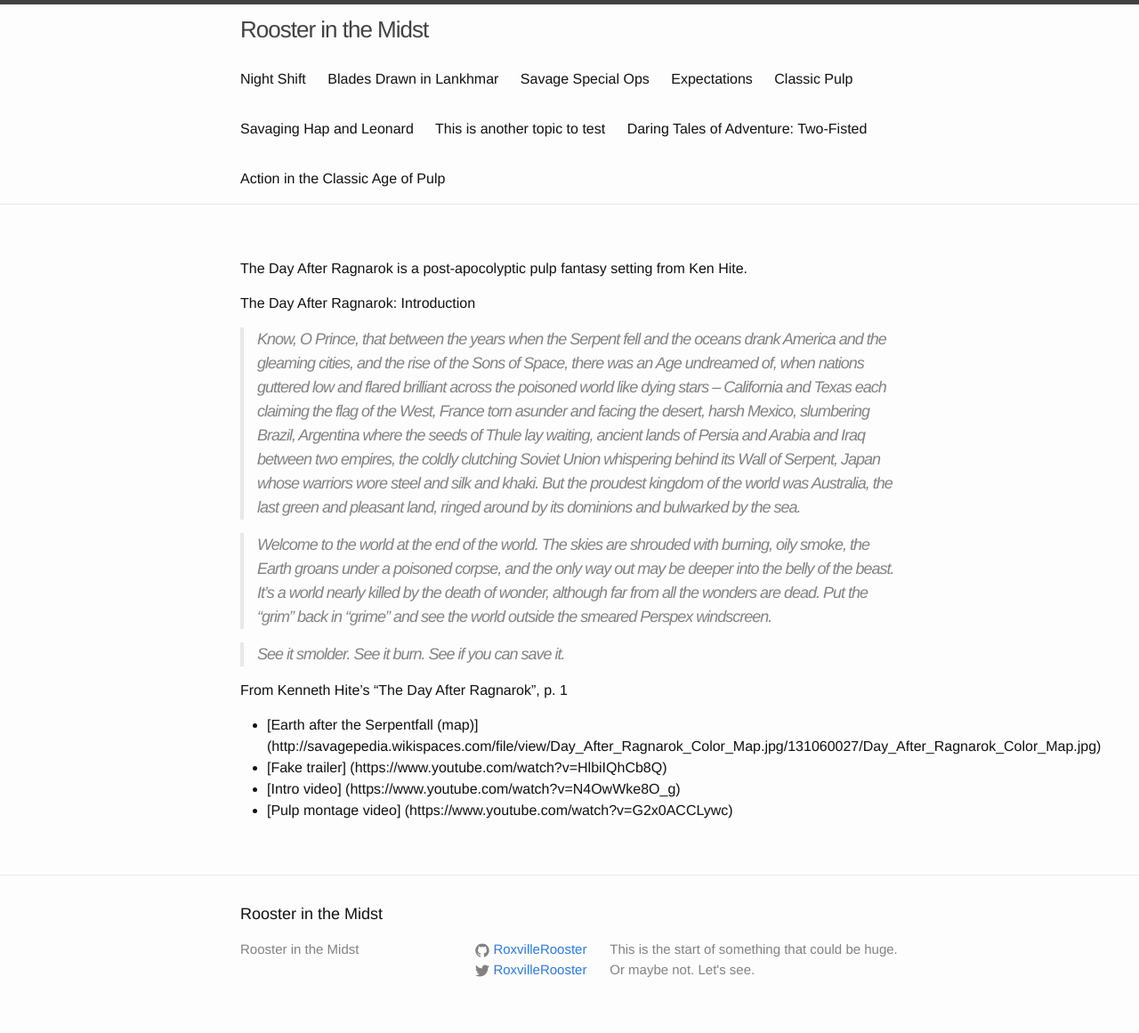
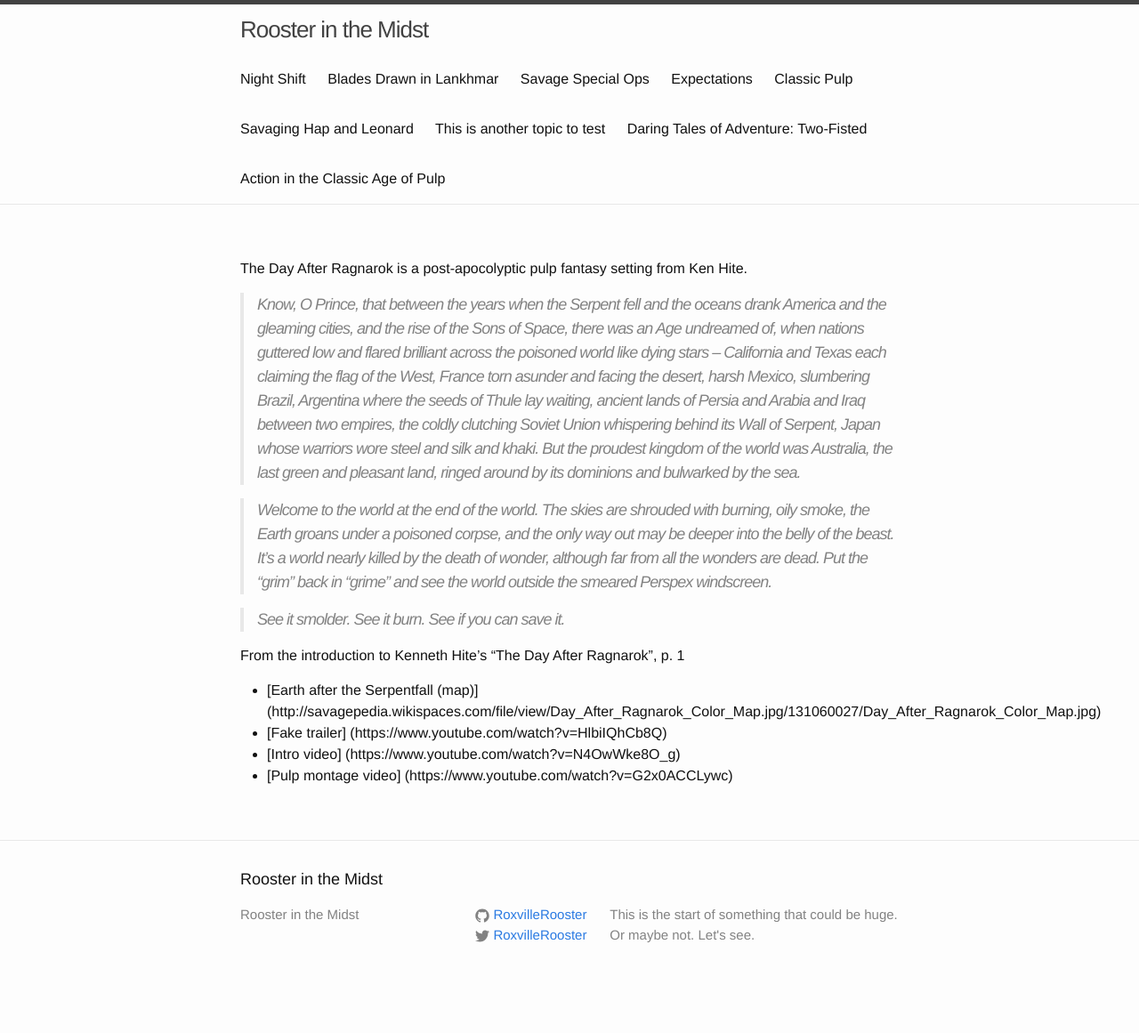
Before and after one commit to achall36/RoxvilleRooster.github.io, a Jekyll site: the page built from DAR.md, in a window 1280 px wide. Shown: the whole page at 89% size. Built offline with Jekyll 4.4.1, drawn with Linux system fonts in a browser that asks for light colours; our own code applies the rules of GitHub Pages for plain Markdown files; after the commit the page ends 1122 px from its top, so only the background shows below that.

Commit message:
Update DAR.md

```diff
--- a/DAR.md
+++ b/DAR.md
@@ -1,6 +1,4 @@
 The Day After Ragnarok is a post-apocolyptic pulp fantasy setting from Ken Hite.
-
-The Day After Ragnarok: Introduction
 
 > Know, O Prince, that between the years when the Serpent fell and the oceans drank America and the gleaming cities, and the rise of the Sons of Space, there was an Age undreamed of, when nations guttered low and flared brilliant across the poisoned world like dying stars – California and Texas each claiming the flag of the West, France torn asunder and facing the desert, harsh Mexico, slumbering Brazil, Argentina where the seeds of Thule lay waiting, ancient lands of Persia and Arabia and Iraq between two empires, the coldly clutching Soviet Union whispering behind its Wall of Serpent, Japan whose warriors wore steel and silk and khaki. But the proudest kingdom of the world was Australia, the last green and pleasant land, ringed around by its dominions and bulwarked by the sea.
 
@@ -8,7 +6,7 @@
 
 > See it smolder. See it burn. See if you can save it.
 
-From Kenneth Hite's "The Day After Ragnarok", p. 1
+From the introduction to Kenneth Hite's "The Day After Ragnarok", p. 1
 
 * [Earth after the Serpentfall (map)]  (http://savagepedia.wikispaces.com/file/view/Day_After_Ragnarok_Color_Map.jpg/131060027/Day_After_Ragnarok_Color_Map.jpg)
 * [Fake trailer] (https://www.youtube.com/watch?v=HlbiIQhCb8Q)
```
